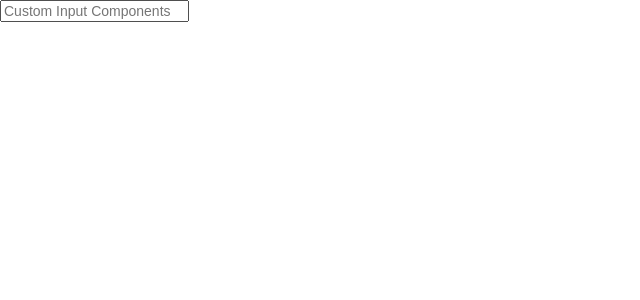
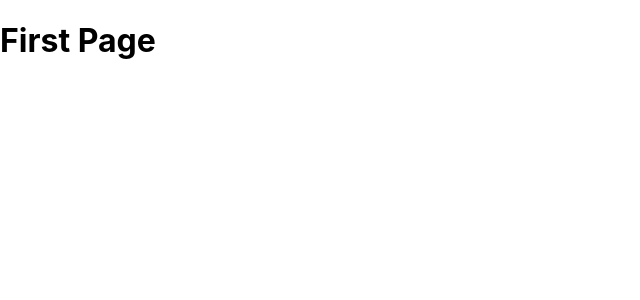
Before and after one commit to kimseonghyoek/tech-tech-talk, a React (Create React App) app in the folder front/: page / in a window 1280 px wide. Shown: the top 300 px of the page, without its empty margins (0-640 px from the left). Built offline with nearby package versions, Linux system fonts and the light colour scheme.

Commit message:
Update App.tsx

```diff
--- a/front/src/App.tsx
+++ b/front/src/App.tsx
@@ -1,10 +1,17 @@
 import React from 'react';
 import Input from './components/Input';
+import { BrowserRouter } from 'react-router-dom';
+import { Route, Routes } from 'react-router';
+import Promotion from './pages/Promotion';
 
 function App() {
   return (
     <div className="App">
-      <Input placeholder='Custom Input Components' onChange={null}/>
+      <BrowserRouter>
+        <Routes>
+          <Route path='/' element={<Promotion/>}/>
+        </Routes>
+      </BrowserRouter>
     </div>
   );
 }
--- /dev/null
+++ b/front/src/pages/Login.tsx
@@ -0,0 +1 @@
+import React from 'react';
--- /dev/null
+++ b/front/src/pages/Promotion.tsx
@@ -0,0 +1,11 @@
+import React from 'react';
+
+function Promotion() {
+  return (
+    <div>
+      <h1>First Page</h1>
+    </div>
+  )
+}
+
+export default Promotion;
```
